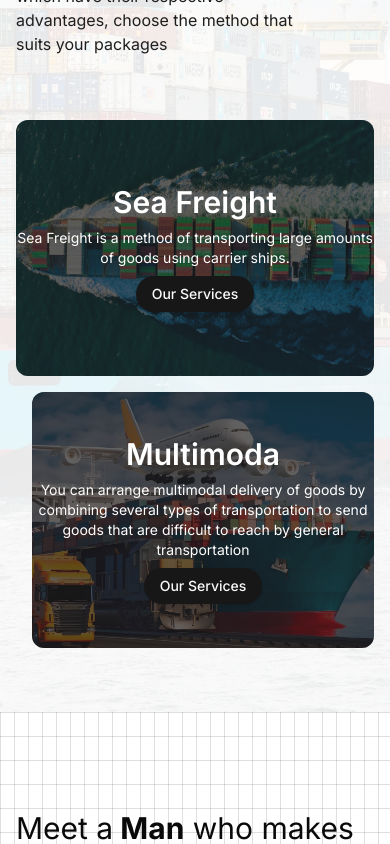
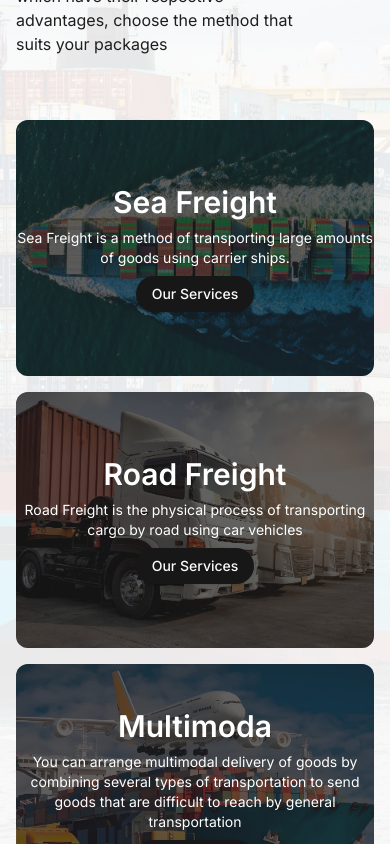
Before and after one commit to Fantocaa/pint-logistik, a Next.js app: page / in a window 390 px wide. Shown: the part 2240-3084 px from the top of the page. Built offline with nearby package versions, Linux system fonts and the light colour scheme.

Commit message:
Update 0.5.6.2

```diff
--- a/app/[components]/main-page/services2.tsx
+++ b/app/[components]/main-page/services2.tsx
@@ -63,7 +63,7 @@ export default function Services2() {
                 </div>
               </div>
             </Link> */}
-            <Link href="/services" className="col-span-2">
+            <Link href="/services" className="col-span-1 md:col-span-2">
               <div className="group relative block overflow-hidden rounded-xl bg-darkpint">
                 <div className="relative h-64">
                   <Image
```
